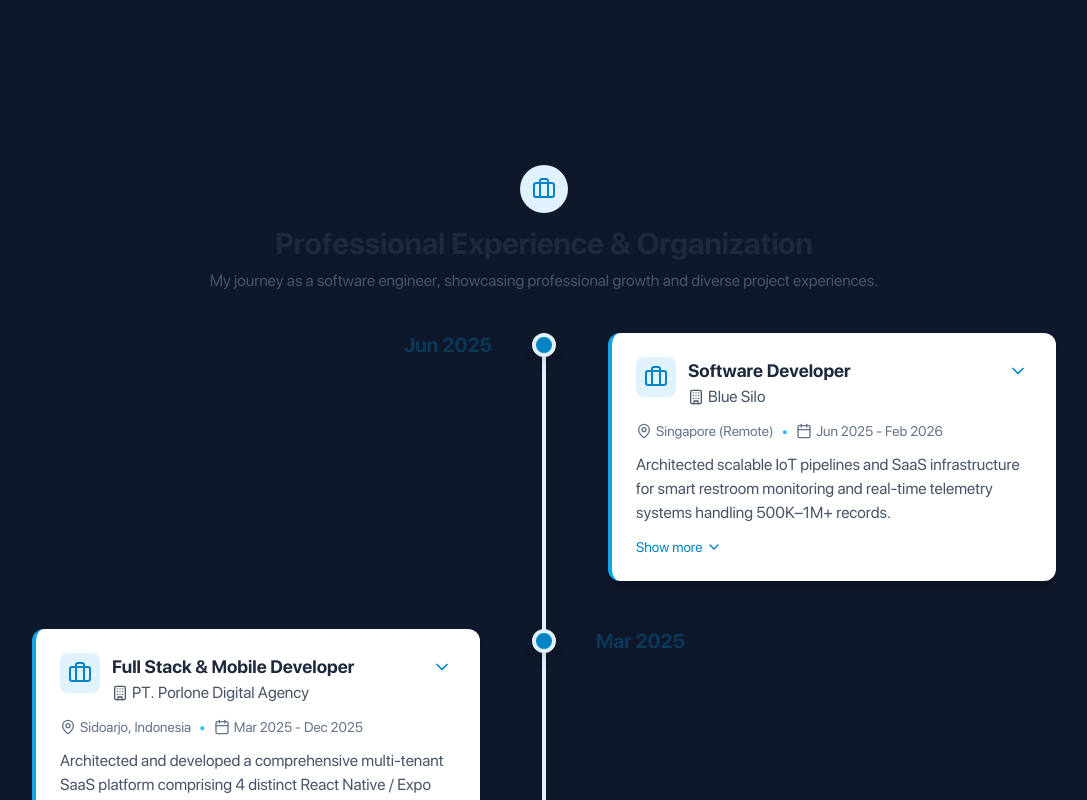
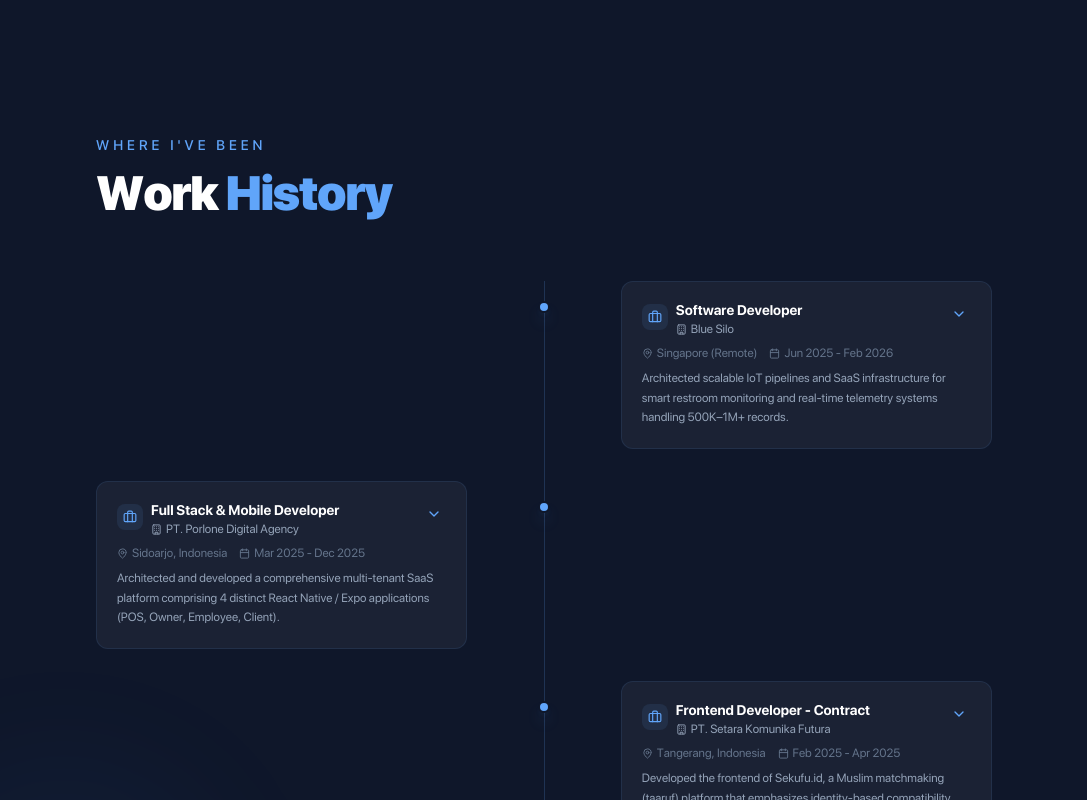
Before and after one commit to fihrisaldama015/aldam, a Next.js app: page / in a window 1280 px wide. Shown: the part 2580-3380 px from the top of the page, without its empty margins (96-1183 px from the left). Built offline with nearby package versions, Linux system fonts and the light colour scheme.

Commit message:
feat: revamp Experience section with blue accents and timeline draw animation

```diff
--- a/src/components/Experience.tsx
+++ b/src/components/Experience.tsx
@@ -1,216 +1,184 @@
 "use client";
-import { motion } from 'framer-motion';
+import { motion } from "framer-motion";
 import {
   Briefcase,
   Building,
   Calendar,
   ChevronDown,
   ChevronUp,
-  Code,
   GraduationCap,
   MapPin,
-  Users
-} from 'lucide-react';
-import { useState } from 'react';
-import { educationAndOrg, workExperiences } from '../data/experience';
+  Users,
+} from "lucide-react";
+import { useState } from "react";
+import { educationAndOrg, workExperiences } from "../data/experience";
 
 const ExperienceTimeline = () => {
   const [expandedIds, setExpandedIds] = useState<number[]>([]);
 
   const toggleExpand = (id: number) => {
-    if (expandedIds.includes(id)) {
-      setExpandedIds(expandedIds.filter(item => item !== id));
-    } else {
-      setExpandedIds([...expandedIds, id]);
-    }
+    setExpandedIds((prev) =>
+      prev.includes(id) ? prev.filter((i) => i !== id) : [...prev, id]
+    );
   };
 
-  const isExpanded = (id: number) => expandedIds.includes(id);
-
-  const allExperiences = [...workExperiences, ...educationAndOrg].sort((a, b) => {
-    const getEndYear = (duration: string) => {
-      const match = duration.match(/\d{4}(?!.*\d{4})/);
-      return match ? parseInt(match[0]) : 0;
+  const allExperiences = [...workExperiences, ...educationAndOrg].sort(
+    (a, b) => {
+      const getEndYear = (d: string) => {
+        const m = d.match(/\d{4}(?!.*\d{4})/);
+        return m ? parseInt(m[0]) : 0;
       };
-
       return getEndYear(b.duration) - getEndYear(a.duration);
-  });
-
-  const containerVariants = {
-    hidden: { opacity: 0 },
-    visible: {
-      opacity: 1,
-      transition: {
-        staggerChildren: 0.1
     }
-    }
-  };
-
-  const itemVariants = {
-    hidden: { opacity: 0, y: 20 },
-    visible: {
-      opacity: 1,
-      y: 0,
-      transition: {
-        duration: 0.5
-      }
-    }
-  };
+  );
 
   const getTypeIcon = (type: string) => {
     switch (type) {
-      case 'work':
-        return <Briefcase className="text-sky-600" />;
-      case 'education':
-        return <GraduationCap className="text-sky-600" />;
-      case 'organization':
-        return <Users className="text-sky-600" />;
+      case "work":
+        return <Briefcase size={14} className="text-blue-400" />;
+      case "education":
+        return <GraduationCap size={14} className="text-blue-400" />;
+      case "organization":
+        return <Users size={14} className="text-blue-400" />;
       default:
-        return <Briefcase className="text-sky-600" />;
+        return <Briefcase size={14} className="text-blue-400" />;
     }
   };
 
   return (
-    <div className="my-12 w-full max-w-5xl mx-auto py-16" id="projects">
-      <div className="flex flex-col items-center mb-8 sm:mb-10">
-        <span className="bg-sky-100 p-3 rounded-full mb-3">
-          <Briefcase className="text-sky-600" size={24} />
+    <section
+      id="experience"
+      className="min-h-screen flex items-center justify-center px-6 lg:px-16 relative overflow-hidden"
+    >
+      <div className="absolute top-1/4 left-0 w-80 h-80 bg-blue-500/5 rounded-full blur-3xl pointer-events-none" />
+
+      <div className="max-w-4xl w-full mx-auto py-20">
+        <motion.div
+          className="mb-16"
+          initial={{ opacity: 0, y: 30 }}
+          whileInView={{ opacity: 1, y: 0 }}
+          viewport={{ once: true, amount: 0.1 }}
+          transition={{ duration: 0.6 }}
+        >
+          <span className="text-blue-400 text-sm font-semibold tracking-[4px] uppercase">
+            Where I&apos;ve been
           </span>
-        <h2 className="text-2xl sm:text-3xl font-bold text-slate-800 text-center">
-          Professional Experience & Organization
+          <h2 className="text-4xl md:text-5xl font-black text-white mt-3 tracking-tight">
+            Work <span className="text-blue-400">History</span>
           </h2>
-        <p className="text-slate-600 mt-2 text-center text-sm sm:text-base max-w-2xl">
-          My journey as a software engineer, showcasing professional growth and diverse project experiences.
-        </p>
-      </div>
+        </motion.div>
 
+        <div className="relative">
+          {/* Timeline line */}
           <motion.div
-        className="relative"
-        variants={containerVariants}
-        initial="hidden"
-        animate="visible"
-      >
-        {/* Timeline line - visible only on larger screens */}
-        <div className="hidden md:block absolute left-1/2 transform -translate-x-1/2 h-full w-1 bg-sky-100 rounded-full"></div>
-
-        {/* Timeline line - visible only on mobile */}
-        <div className="md:hidden absolute left-8 h-full w-1 bg-sky-100 rounded-full"></div>
+            className="absolute left-4 md:left-1/2 top-0 bottom-0 w-px bg-blue-400/20 md:-translate-x-1/2"
+            initial={{ scaleY: 0, originY: 0 }}
+            whileInView={{ scaleY: 1 }}
+            viewport={{ once: true, amount: 0.05 }}
+            transition={{ duration: 1.2, ease: "easeInOut" }}
+          />
 
           {allExperiences.map((exp, index) => (
             <motion.div
               key={exp.id}
-            variants={itemVariants}
-            className={`mb-12 flex relative
-                ${index % 2 === 0 ? 'md:flex-row-reverse' : 'md:flex-row'}`}
+              initial={{ opacity: 0, x: index % 2 === 0 ? -30 : 30 }}
+              whileInView={{ opacity: 1, x: 0 }}
+              viewport={{ once: true, amount: 0.2 }}
+              transition={{ duration: 0.5, delay: index * 0.04 }}
+              className={`mb-8 flex relative ${
+                index % 2 === 0 ? "md:flex-row-reverse" : "md:flex-row"
+              }`}
             >
-            {/* Timeline dot for desktop - positioned in center */}
-            <div className="hidden md:block absolute left-1/2 transform -translate-x-1/2 z-10">
-              <div className="w-6 h-6 rounded-full bg-sky-600 border-4 border-sky-100 z-10 shadow-lg" />
-              <span className={`text-xl w-max text-sky-600/30 font-bold absolute top-1/2 transform -translate-y-1/2 ${index % 2 === 0 ? 'right-16' : 'left-16'}`}>
-                {exp.duration.split(" - ")[0]}
-              </span>
+              {/* Desktop dot */}
+              <div className="hidden md:block absolute left-1/2 -translate-x-1/2 z-10 mt-5">
+                <div className="w-3 h-3 rounded-full bg-blue-400 border-2 border-[#0f172a] shadow-lg shadow-blue-400/30" />
               </div>
 
-            {/* Timeline dot for mobile - positioned on left */}
-            <div className="md:hidden absolute left-8 transform -translate-x-1/2 z-10">
-              <div className="w-6 h-6 rounded-full bg-sky-600 border-4 border-sky-100 z-10 shadow-lg" />
+              {/* Mobile dot */}
+              <div className="md:hidden absolute left-4 -translate-x-1/2 z-10 mt-5">
+                <div className="w-3 h-3 rounded-full bg-blue-400 border-2 border-[#0f172a]" />
               </div>
 
-            {/* Content - desktop: alternating sides, mobile: always right side */}
-            <motion.div
-              className={`md:w-1/2 pl-16 md:pl-0
-                  ${index % 2 === 0 ? 'md:pl-16' : 'md:pr-16'}`}
-              whileHover={{ scale: 1.02 }}
-              transition={{ type: "spring", stiffness: 300 }}
+              {/* Card */}
+              <div
+                className={`md:w-[45%] pl-12 md:pl-0 ${
+                  index % 2 === 0 ? "md:pl-8" : "md:pr-8"
+                }`}
               >
-              <div className="bg-white rounded-xl shadow-lg p-6 border-l-4 border-sky-500 hover:shadow-xl transition-shadow duration-300">
-                <div className="flex justify-between items-start mb-3">
-                  <div className="flex items-start">
-                    <div className="p-2 bg-sky-100 rounded-lg mr-3">
+                <div className="bg-white/5 border border-blue-400/10 rounded-xl p-5 hover:border-blue-400/30 transition-all">
+                  <div className="flex justify-between items-start mb-2">
+                    <div className="flex items-start gap-2">
+                      <div className="p-1.5 bg-blue-400/10 rounded-lg mt-0.5 flex-shrink-0">
                         {getTypeIcon(exp.type)}
                       </div>
                       <div>
-                      <h3 className="font-bold text-lg text-slate-800">{exp.role}</h3>
-                      <div className="flex items-center text-slate-600">
-                        <Building size={16} className="mr-1" />
-                        <span>{exp.company}</span>
+                        <h3 className="font-bold text-white text-sm leading-tight">
+                          {exp.role}
+                        </h3>
+                        <div className="flex items-center text-slate-400 text-xs mt-0.5">
+                          <Building size={11} className="mr-1" />
+                          {exp.company}
                         </div>
                       </div>
                     </div>
-
+                    {exp.responsibilities.length > 0 && (
                       <button
                         onClick={() => toggleExpand(exp.id)}
-                    className="p-1 hover:bg-sky-100 rounded-full transition-colors"
+                        className="p-1 hover:bg-blue-400/10 rounded-full transition-colors flex-shrink-0"
                       >
-                    {isExpanded(exp.id) ?
-                      <ChevronUp size={20} className="text-sky-600" /> :
-                      <ChevronDown size={20} className="text-sky-600" />
-                    }
+                        {expandedIds.includes(exp.id) ? (
+                          <ChevronUp size={16} className="text-blue-400" />
+                        ) : (
+                          <ChevronDown size={16} className="text-blue-400" />
+                        )}
                       </button>
+                    )}
                   </div>
 
-                <div className="flex flex-col sm:flex-row sm:items-center gap-2 text-sm text-slate-500 mb-3">
-                  <div className="flex items-center">
-                    <MapPin size={16} className="mr-1" />
-                    <span>{exp.location}</span>
+                  <div className="flex flex-wrap items-center gap-x-3 gap-y-1 text-xs text-slate-500 mb-2">
+                    <div className="flex items-center gap-1">
+                      <MapPin size={11} />
+                      {exp.location}
                     </div>
-                  <div className="hidden sm:block text-sky-400">•</div>
-                  <div className="flex items-center">
-                    <Calendar size={16} className="mr-1" />
-                    <span>{exp.duration}</span>
+                    <div className="flex items-center gap-1">
+                      <Calendar size={11} />
+                      {exp.duration}
                     </div>
                   </div>
 
                   {exp.description && (
-                  <p className="text-slate-600 mb-3">{exp.description}</p>
+                    <p className="text-slate-400 text-xs leading-relaxed">
+                      {exp.description}
+                    </p>
                   )}
 
-                {isExpanded(exp.id) && exp.responsibilities.length > 0 && (
-                  <motion.div
+                  {expandedIds.includes(exp.id) &&
+                    exp.responsibilities.length > 0 && (
+                      <motion.ul
                         initial={{ opacity: 0, height: 0 }}
                         animate={{ opacity: 1, height: "auto" }}
-                    exit={{ opacity: 0, height: 0 }}
-                    transition={{ duration: 0.3 }}
-                    className="mt-4"
+                        className="mt-3 space-y-1 list-disc list-inside"
                       >
-                    <h4 className="font-semibold text-slate-700 mb-2 flex items-center">
-                      <Code size={16} className="mr-2 text-sky-600" />
-                      Key Contributions
-                    </h4>
-                    <ul className="list-disc list-inside space-y-1 text-slate-600">
-                      {exp.responsibilities.map((item, i) => (
+                        {exp.responsibilities.map((r, i) => (
                           <motion.li
                             key={i}
                             initial={{ opacity: 0, x: -10 }}
                             animate={{ opacity: 1, x: 0 }}
-                          transition={{ delay: i * 0.1 }}
-                          className="ml-4"
+                            transition={{ delay: i * 0.07 }}
+                            className="text-xs text-slate-400 ml-2"
                           >
-                          {item}
+                            {r}
                           </motion.li>
                         ))}
-                    </ul>
-                  </motion.div>
-                )}
-
-                {exp.responsibilities.length > 0 && (
-                  <button
-                    onClick={() => toggleExpand(exp.id)}
-                    className="mt-3 text-sky-600 hover:text-sky-800 text-sm font-medium flex items-center transition-colors"
-                  >
-                    {isExpanded(exp.id) ? 'Show less' : 'Show more'}
-                    {isExpanded(exp.id) ?
-                      <ChevronUp size={16} className="ml-1" /> :
-                      <ChevronDown size={16} className="ml-1" />
-                    }
-                  </button>
+                      </motion.ul>
                     )}
                 </div>
-            </motion.div>
+              </div>
             </motion.div>
           ))}
-      </motion.div>
         </div>
+      </div>
+    </section>
   );
 };
 
```
Lines whose indentation alone changed are shown as unchanged.
